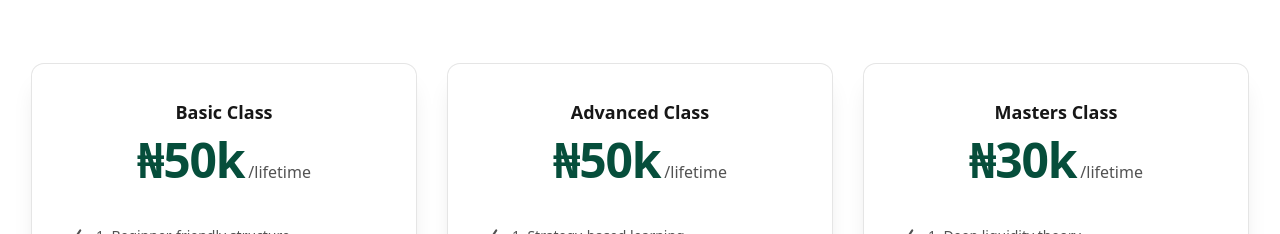
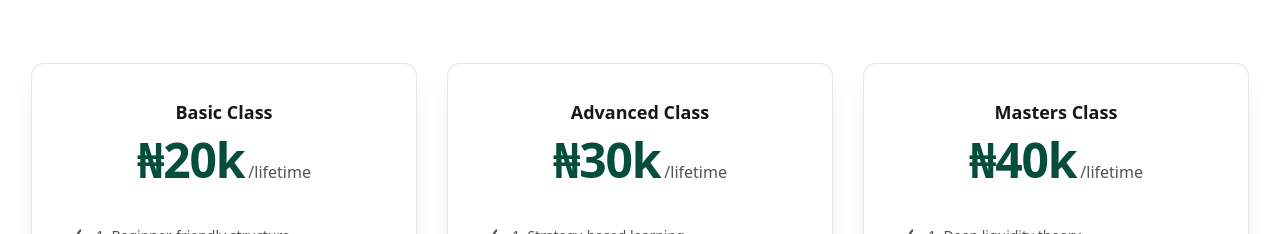
Before and after one commit to Sadiq-d-gent/Mujiib-Trading-Hub, a React (Create React App) app: page / in a window 1280 px wide. Shown: the part 1780-2014 px from the top of the page. Built offline with nearby package versions, Linux system fonts and the light colour scheme.

Commit message:
Update Pricing.jsx

```diff
--- a/src/components/Pricing/Pricing.jsx
+++ b/src/components/Pricing/Pricing.jsx
@@ -18,7 +18,7 @@ const tiers = [
     name: 'Basic Class',
     id: 'tier-basic',
     href: '#',
-    price: { monthly: '₦50k', annually: '' },
+    price: { monthly: '₦20k', annually: '' },
     features: [
       '1. Beginner-friendly structure',
       '2. Full trading platform setup',
@@ -32,7 +32,7 @@ const tiers = [
     name: 'Advanced Class',
     id: 'tier-advanced',
     href: '#',
-    price: { monthly: '₦50k', annually: '' },
+    price: { monthly: '₦30k', annually: '' },
     features: [
       '1. Strategy-based learning',
       '2. Market structure mastery',
@@ -46,7 +46,7 @@ const tiers = [
     name: 'Masters Class',
     id: 'tier-masters',
     href: '#',
-    price: { monthly: '₦30k', annually: '' },
+    price: { monthly: '₦40k', annually: '' },
     features: [
       '1. Deep liquidity theory',
       '2. Advanced risk control',
```
